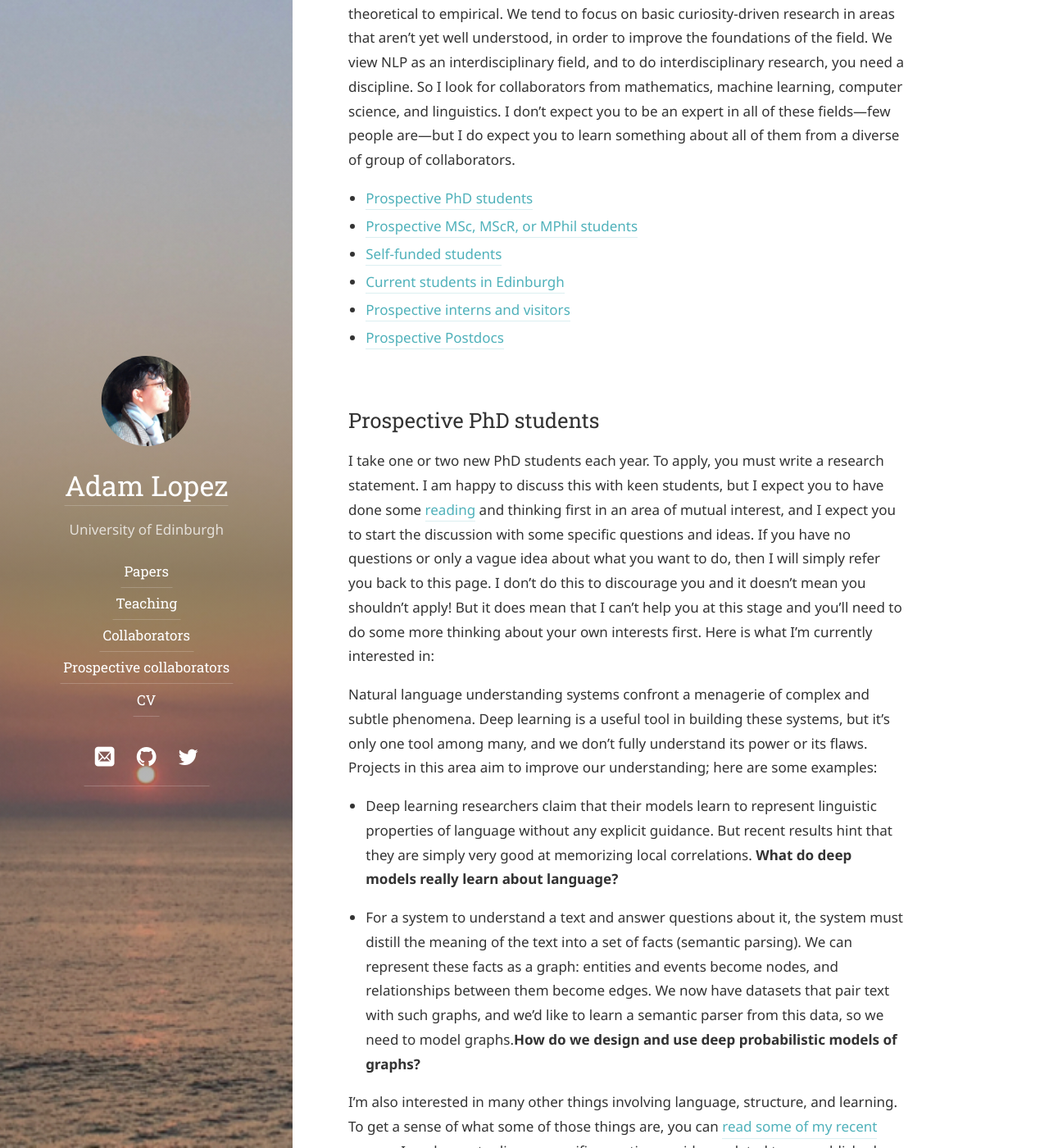
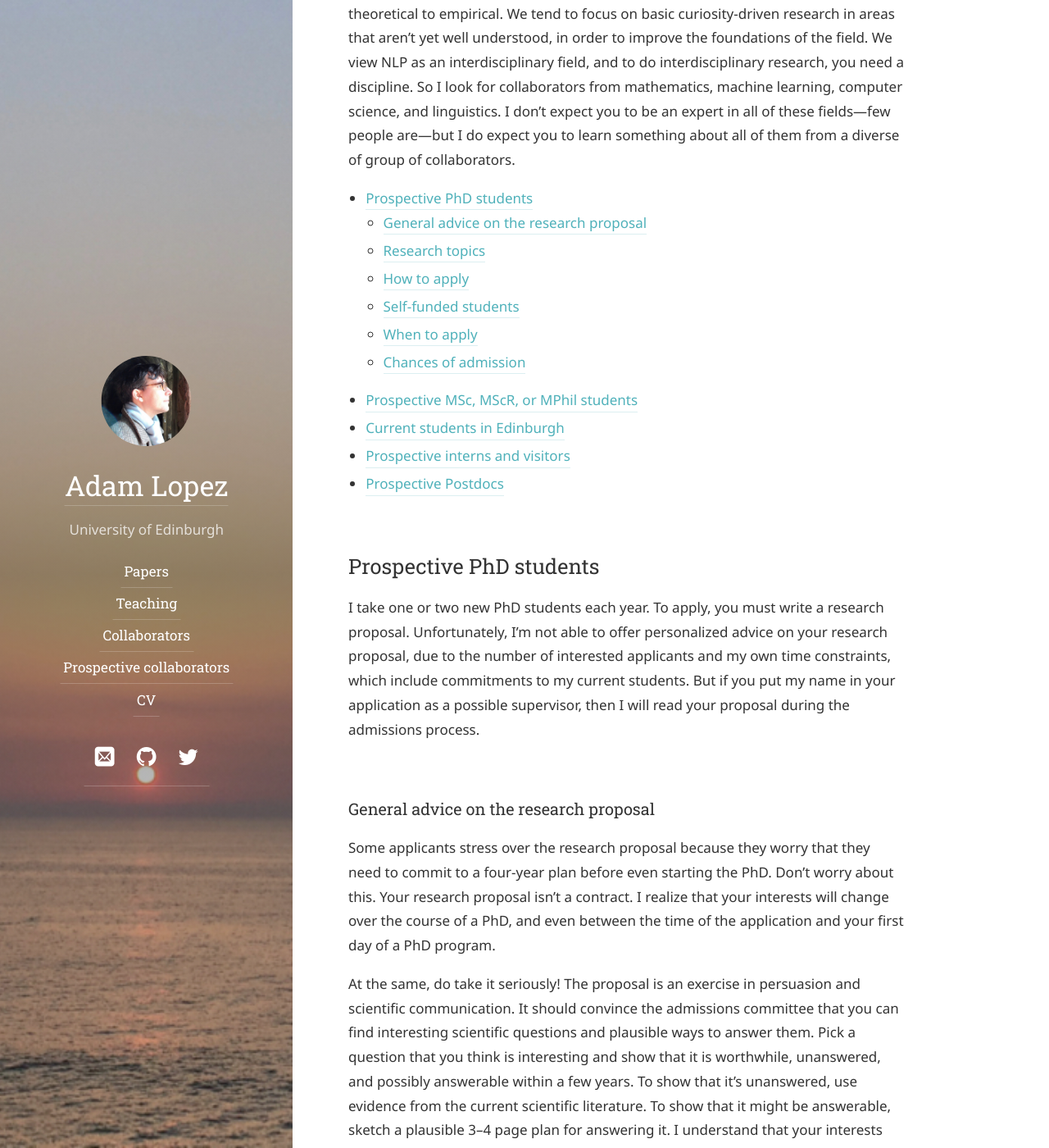
Before and after one commit to alopez/alopez.github.com, a Jekyll site: the page built from join.md, in a window 1280 px wide and 1400 px high, scrolled down 239 px. Shown: the whole window at 82% size. Built offline with Jekyll 4.4.1, drawn with Linux system fonts in a browser that asks for light colours; some web fonts are replaced; some of the changed text lies outside the part shown.

Commit message:
update join

```diff
--- a/_data/collaborators.yml
+++ b/_data/collaborators.yml
@@ -65,7 +65,7 @@ former-masters:
   -
     name: Despoina Christou
     url: https://www.linkedin.com/in/despoinachristou
-    tagline: MSc 2016. Now at Veltio.
+    tagline: MSc 2016. Now PhD student at Aristotle University of Thessaloniki.
   -
     name: Andreas Grivas
     url: http://grv.overfit.xyz/
--- a/join.md
+++ b/join.md
@@ -24,15 +24,44 @@ something about all of them from a diverse of group of collaborators.
 ## Prospective PhD students
 
 I take one or two new PhD students each year. To apply, you must write
-a research statement. I am happy to discuss this with keen
-students, but I expect you to have done some [reading](/papers/) and thinking first in
-an area of mutual interest, and I expect you to start the discussion with
-some specific questions and ideas. If you have no questions or only a vague
-idea about what you want to do, then I will simply refer you back to this
-page. I don't do this to discourage you and it doesn't mean you shouldn't
-apply! But it does mean that I can't help you at this stage and you'll need
-to do some more thinking about your own interests first. Here is what I'm
-currently interested in:
+a research proposal. Unfortunately, I'm not able to offer personalized
+advice on your research proposal, due to the number of interested applicants
+and my own time constraints, which include commitments to my current
+students. But if you put my name in your application as a possible
+supervisor, then I will read your proposal during the admissions process.
+
+### General advice on the research proposal
+
+Some applicants stress over the research proposal because they worry that
+they need to commit to a four-year plan before even starting the PhD. Don't
+worry about this. Your research proposal isn't a contract. I realize that
+your interests will change over the course of a PhD, and even between the
+time of the application and your first day of a PhD program.
+
+At the same, do take it seriously! The proposal is an
+exercise in persuasion and scientific communication. It should convince
+the admissions committee that you can find interesting scientific questions
+and plausible ways to answer them. Pick a question that you think is
+interesting and show that it is worthwhile, unanswered, and possibly
+answerable within a few years. To show that it’s unanswered, use evidence
+from the current scientific literature. To show that it might be
+answerable, sketch a plausible 3--4 page plan for answering it. I
+understand that your interests and plans will change over the course of a
+PhD, so nothing you write is set in stone. It’s just the opening of a
+conversation about your interests. I also realize that you may not have
+written anything like this before, and that not everyone has the same
+access to opportunities. I am looking for something that shows you've
+done the best you can with the opportunities available to you.
+
+### Research topics
+
+I'm open to a wide variety of proposals in my areas of interest. To get
+an idea of what these are, I recommend that you do some [reading](/papers/)
+to see how my group approaches research problems. If you email me to ask
+I will most likely refer you back to this page. I don't do this to
+discourage you and it doesn't mean you shouldn't apply! It just means that
+you'll need to think through your own interests independently. Here is
+what I'm currently interested in:
 
 Natural language understanding systems confront a menagerie of complex and
 subtle phenomena. Deep learning is a useful tool in building these
@@ -56,7 +85,7 @@ we design and use deep probabilistic models of graphs?**
 I'm also interested in many other things involving language, structure, and
 learning. To get a sense of what some of those things are, you can
 [read some of my recent papers](/papers/). I am happy to
-discuss specific questions or ideas related to my published work.
+discuss *specific* questions or ideas related to my published work.
 
 If you're excited about natural language, but not these topics, you may
 want to contact other members of
@@ -67,6 +96,8 @@ If you aren't genuinely interested in language, then my research group is
 not a good fit for you, and you should contact a different
 supervisor in the
 [School of Informatics](http://www.ed.ac.uk/informatics/).
+
+### How to apply
 
 If you're excited about all of this, I encourage you to apply for a PhD.
 I advise students in two different programs:
@@ -87,18 +118,43 @@ to many unrelated programmes across schools and colleges are usually rejected
 because their interests are unclear.) Read more about the application process
 [here](http://www.ed.ac.uk/informatics/postgraduate/apply)
 
+### Self-funded students
+
+If you have full funding from a fellowship that will pay for your tuition
+and a living stipend, that's great! The purpose of your fellowship is to
+enable you to pursue your intellectual interests, and if we have interests
+in common, I'm happy to discuss them with you. Having a fellowship makes
+admissions easier because it isn't contingent on funding, but it is still
+crucial that we have mutual research interests.
+
+I do not take self-funded PhD students who pay out of their own pockets. This
+would be unethical on at least two counts: (1) it gives unequal access; and
+(2) the university benefits from the labor of PhD students through their
+research and publications, and PhD students should be paid for this.
+
+Practically, this means that we only offer admission to students we can
+fund, or who are able to obtain a fellowship. I am acutely aware that this
+means that I can't work with many good applicants, but I will not make
+exceptions.
+
+### When to apply
+
 **I only review applications in winter admissions cycle.
 For a September start, apply by the second week of December in
 the preceding year.** That is not a
 hard deadline, but applying by then ensures that the school will
 consider you for funding, which is crucial since we only make funded offers
-(unless you have a full outside scholarship).  **I
-cannot advise you on your chances of admission**, which depend on factors
-outside my control.
+(unless you have a full outside scholarship).
+
+### Chances of admission
+
+**I cannot advise you on your chances of admission**, which depend on factors
+outside my control, and also outside of your control. Graduate admissions is
+a very stochastic process, so I advise you to apply widely.
 
 ## Prospective MSc, MScR, or MPhil students
 
-In brief: do not contact me if you are applying for one of these degrees,
+In brief: **do not contact me** if you are applying for one of these degrees,
 because I have no influence over who is admitted or whether they will work
 with me.
 
@@ -118,25 +174,6 @@ Our department rarely admit students directly to an MPhil or MScR degree,
 except as part
 of a [1+3 CDT programme](https://www.ed.ac.uk/informatics/postgraduate/cdts).
 
-## Self-funded students
-
-If you have full funding from a fellowship that will pay for your tuition
-and a living stipend, that's great! The purpose of your fellowship is to
-enable you to pursue your intellectual interests, and if we have interests
-in common, I'm happy to discuss them with you. Having a fellowship makes
-admissions easier because it isn't contingent on funding, but it is still
-crucial that we have mutual research interests.
-
-I do not take self-funded PhD students who pay out of their own pockets. This
-would be unethical on at least two counts: (1) it gives unequal access; and
-(2) the university benefits from the labor of PhD students through their
-research and publications, and PhD students should be paid for this.
-
-Practically, this means that we only offer admission to students we can
-fund, or who are able to obtain a fellowship. I am acutely aware that this
-means that I can't work with many good applicants, but I will not make
-exceptions.
-
 ## Current students in Edinburgh
 
 If you're interested in working with me and you are a current student in
```
